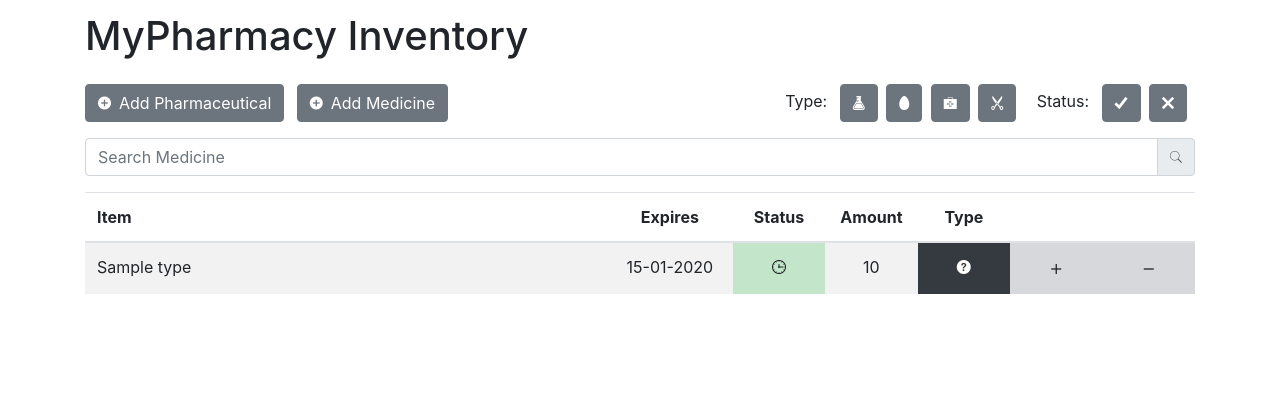
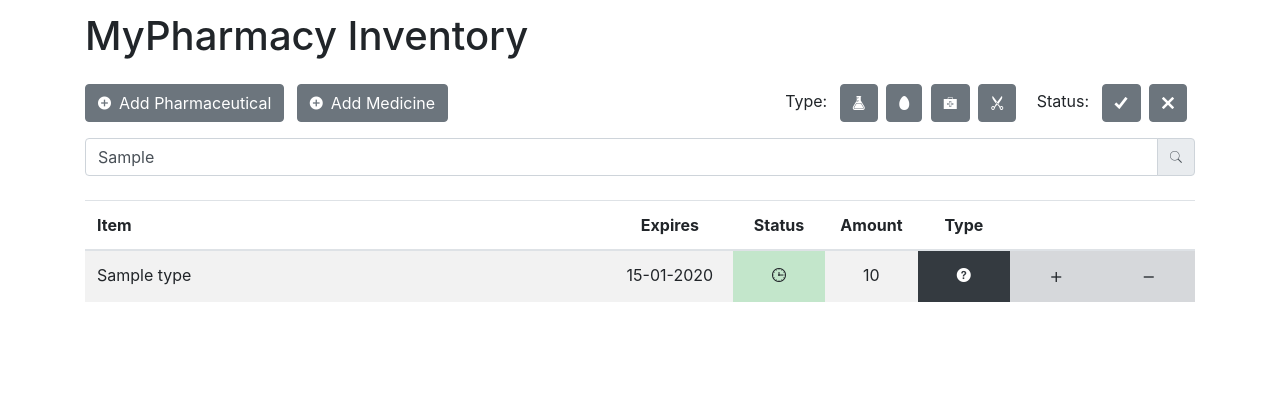
Before and after one commit to skylarkbe/pharmacy, a Django app: template inventory/templates/inventory/index.html in a window 1280 px wide. Shown: the top 420 px of the page. Run offline with Django 3.2, Linux system fonts and the light colour scheme; the template is opened without the code that fills it: most values are stand-ins (such as "Sample title", 1, 10 or a date in 2020); some libraries are stand-ins or nearby versions; some web fonts are replaced.

Commit message:
Add basic search action
Signed-off-by: romain.vanderkeilen <t4MJeDc7yJjKinhwhvcJ>

```diff
--- a/inventory/templates/core/header_search.html
+++ b/inventory/templates/core/header_search.html
@@ -1,11 +1,11 @@
 {% load i18n %}
 <div class="actionBar container">
-    <form>
+    <form method="get" action="{% url 'inventory:index' %}">
         <div class="form-group actions">
             <div class="input-group">
-                <input type="text" class="form-control" placeholder="{% trans "Search Medicine" %}">
+                <input type="text" name="search" class="form-control" value="{{ input_search }}" placeholder="{% trans "Search Medicine" %}">
                 <div class="input-group-append">
-                    <div class="input-group-text"><i class="ion-ios-search" ></i></div>
+                    <button type="submit" class="input-group-text" value=""><i class="ion-ios-search" ></i></button>
                 </div>
             </div>
         </div>
```
Also changed, not shown: inventory/views.py (+6 -3 lines).
